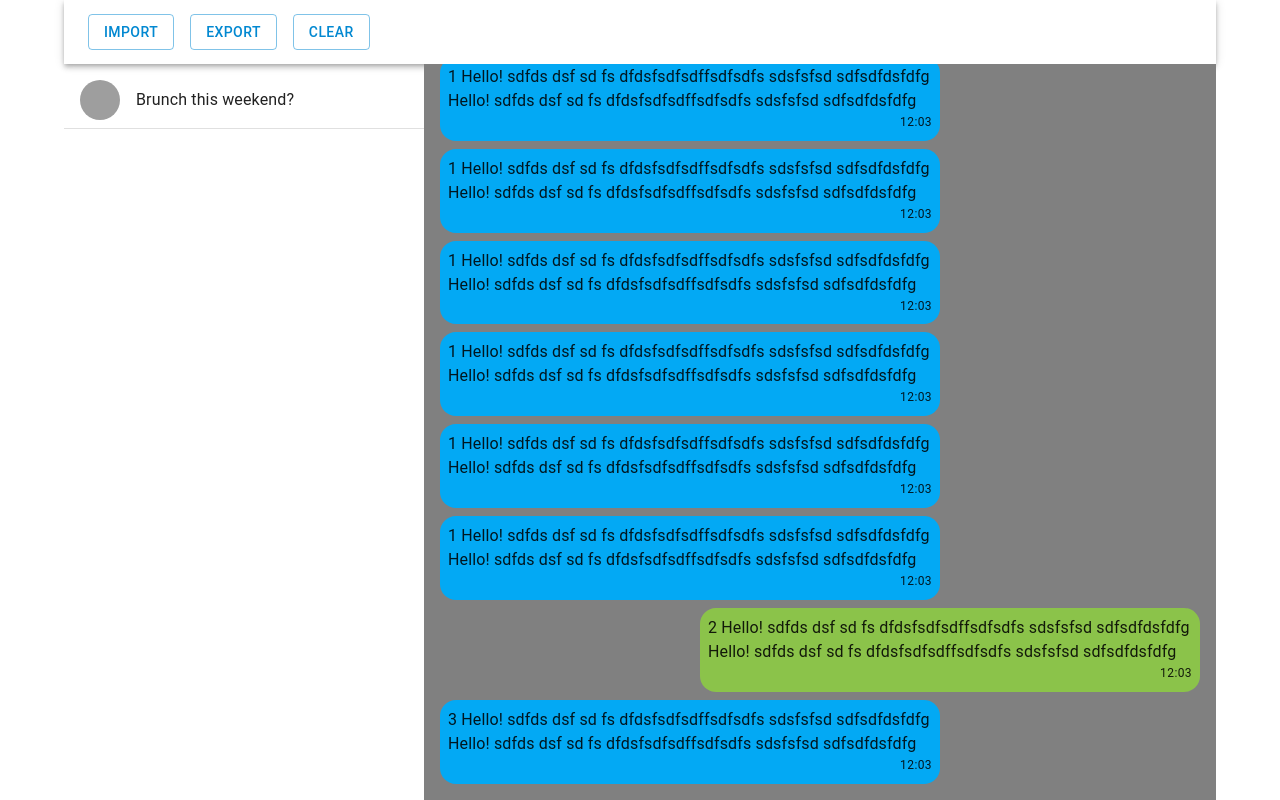
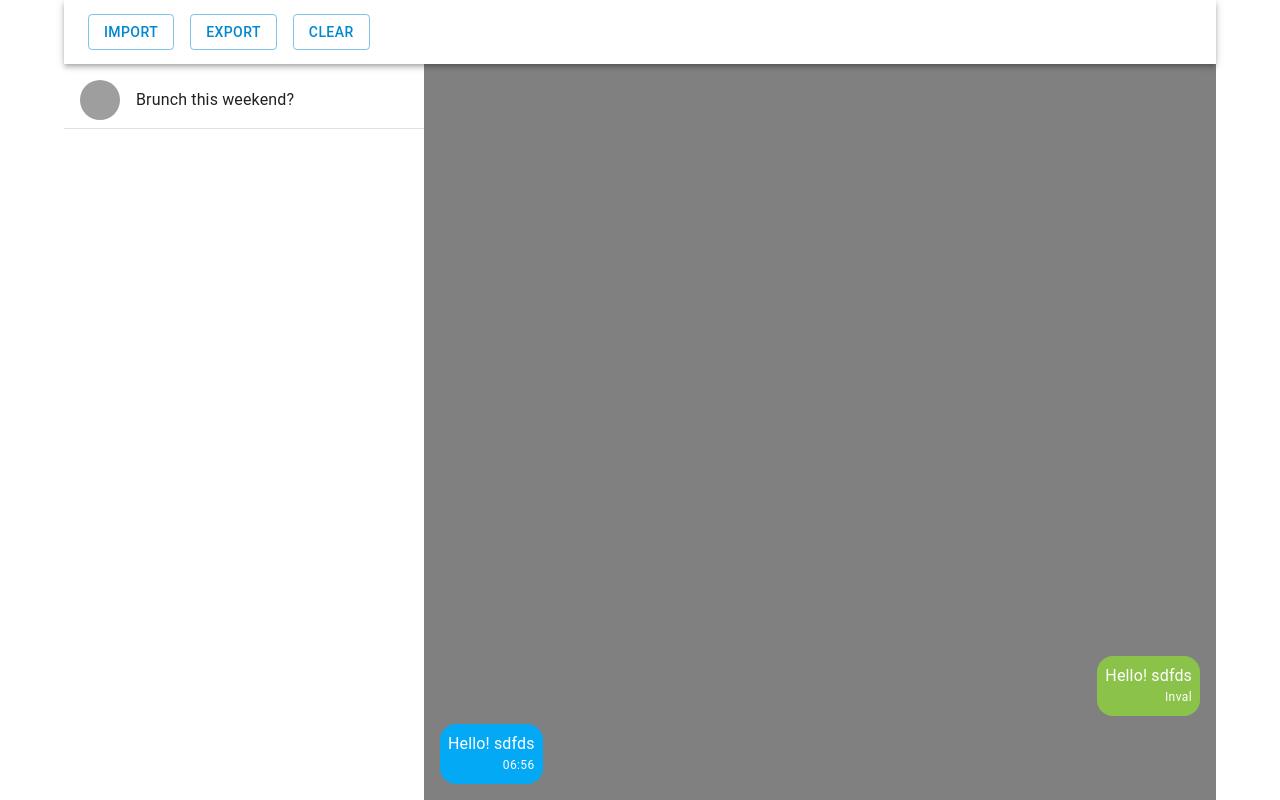
Before and after one commit to diyorbek/chat-app-demo, a React (Vite) app: page / in a window 1280 px wide. Built offline with nearby package versions, Linux system fonts and the light colour scheme; grey boxes are pictures that could not be loaded.

Commit message:
feat: Add chat components

```diff
--- a/src/App.tsx
+++ b/src/App.tsx
@@ -14,6 +14,8 @@ import {
   Typography,
   colors,
 } from '@mui/material';
+import { ChatMessage } from './components/ChatMessage';
+import { ChatContainer } from './components/ChatContainer';
 
 function App() {
   return (
@@ -53,86 +55,15 @@ function App() {
             </List>
           </Box>
 
-          <Box flex={1} bgcolor="grey" position="relative">
-            <Box
-              display="flex"
-              flexDirection="column-reverse"
-              position="absolute"
-              width="100%"
-              height="100%"
-              overflow="auto"
-              padding={2}
-            >
-              <Box display="flex" flexDirection="column" gap={1}>
-                {[...new Array(10)].map((_, i) => (
-                  <Box
-                    key={i}
-                    display="inline-flex"
-                    flexDirection="column"
-                    borderRadius={4}
-                    padding={1}
-                    maxWidth={500}
-                    bgcolor={colors.lightBlue[500]}
-                    marginRight={2}
-                  >
-                    <Typography>
-                      1 Hello! sdfds dsf sd fs dfdsfsdfsdffsdfsdfs sdsfsfsd
-                      sdfsdfdsfdfg Hello! sdfds dsf sd fs dfdsfsdfsdffsdfsdfs
-                      sdsfsfsd sdfsdfdsfdfg
-                    </Typography>
-                    <Typography
-                      style={{ alignSelf: 'flex-end' }}
-                      variant="caption"
-                    >
-                      12:03
-                    </Typography>
-                  </Box>
-                ))}
-                <Box
-                  display="inline-flex"
-                  flexDirection="column"
-                  alignSelf="flex-end"
-                  borderRadius={4}
-                  padding={1}
-                  maxWidth={500}
-                  bgcolor={colors.lightGreen[500]}
-                  marginLeft={2}
-                >
-                  <Typography>
-                    2 Hello! sdfds dsf sd fs dfdsfsdfsdffsdfsdfs sdsfsfsd
-                    sdfsdfdsfdfg Hello! sdfds dsf sd fs dfdsfsdfsdffsdfsdfs
-                    sdsfsfsd sdfsdfdsfdfg
-                  </Typography>
-                  <Typography
-                    style={{ alignSelf: 'flex-end' }}
-                    variant="caption"
-                  >
-                    12:03
-                  </Typography>
-                </Box>
-                <Box
-                  display="inline-flex"
-                  flexDirection="column"
-                  borderRadius={4}
-                  padding={1}
-                  maxWidth={500}
-                  bgcolor={colors.lightBlue[500]}
-                  marginRight={2}
-                >
-                  <Typography>
-                    3 Hello! sdfds dsf sd fs dfdsfsdfsdffsdfsdfs sdsfsfsd
-                    sdfsdfdsfdfg Hello! sdfds dsf sd fs dfdsfsdfsdffsdfsdfs
-                    sdsfsfsd sdfsdfdsfdfg
-                  </Typography>
-                  <Typography
-                    style={{ alignSelf: 'flex-end' }}
-                    variant="caption"
-                  >
-                    12:03
-                  </Typography>
-                </Box>
-              </Box>
-            </Box>
+          <Box flex={1} bgcolor="grey">
+            <ChatContainer>
+              <ChatMessage content="Hello! sdfds" timestamp="" variant="sent" />
+              <ChatMessage
+                content="Hello! sdfds"
+                timestamp="2023-07-18T06:56:43.220Z"
+                variant="received"
+              />
+            </ChatContainer>
           </Box>
         </Box>
       </Box>
--- /dev/null
+++ b/src/components/ChatContainer.tsx
@@ -0,0 +1,22 @@
+import { Box } from '@mui/material';
+import { ReactNode } from 'react';
+
+export function ChatContainer({ children }: { children?: ReactNode }) {
+  return (
+    <Box height="100%" position="relative">
+      <Box
+        display="flex"
+        flexDirection="column-reverse"
+        position="absolute"
+        width="100%"
+        height="100%"
+        overflow="auto"
+        padding={2}
+      >
+        <Box display="flex" flexDirection="column" gap={1}>
+          {children}
+        </Box>
+      </Box>
+    </Box>
+  );
+}
--- /dev/null
+++ b/src/components/ChatMessage.tsx
@@ -0,0 +1,36 @@
+import { Box, colors, Typography } from '@mui/material';
+import { extractTime } from '../utils';
+
+interface Props {
+  content: string;
+  timestamp: string;
+  variant: 'received' | 'sent';
+}
+
+export function ChatMessage({ content, timestamp, variant }: Props) {
+  const isSent = variant === 'sent';
+  const bgColor = isSent ? colors.lightGreen[500] : colors.lightBlue[500];
+
+  return (
+    <Box
+      bgcolor={bgColor}
+      alignSelf={isSent ? 'flex-end' : 'flex-start'}
+      marginLeft={isSent ? 2 : 0}
+      marginRight={isSent ? 0 : 2}
+      display="inline-flex"
+      flexDirection="column"
+      borderRadius={4}
+      padding={1}
+      maxWidth={500}
+    >
+      <Typography color="white">{content}</Typography>
+      <Typography
+        color="white"
+        variant="caption"
+        style={{ alignSelf: 'flex-end' }}
+      >
+        {extractTime(timestamp)}
+      </Typography>
+    </Box>
+  );
+}
--- /dev/null
+++ b/src/utils.ts
@@ -0,0 +1,3 @@
+export function extractTime(ISODateTime: string) {
+  return new Date(ISODateTime).toTimeString().slice(0, 5);
+}
```
